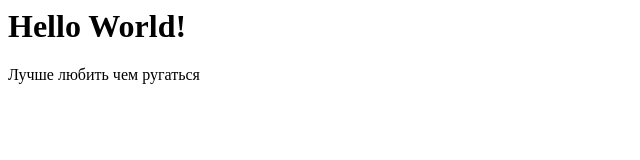
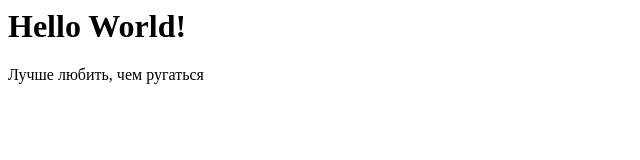
Before and after one commit to Ar-Rakhmat/AR-Rakhmat.github.io, a plain HTML site: page index.html in a window 1280 px wide. Shown: the full height of the page, 0-640 px from the left. Drawn offline with Linux system fonts and the light colour scheme.

Commit message:
Add files via upload

```diff
--- a/index.html
+++ b/index.html
@@ -1,4 +1,4 @@
 <html><body>
     <h1>Hello World!</h1>
-    <p>Лучше любить чем ругаться</p>
+    <p>Лучше любить, чем ругаться</p>
 </body></html>
```
